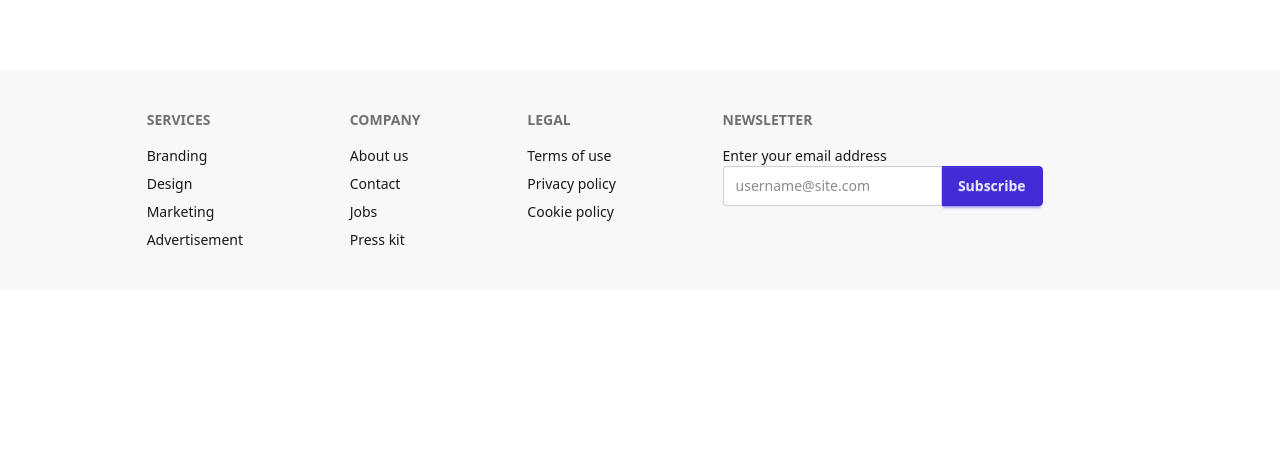
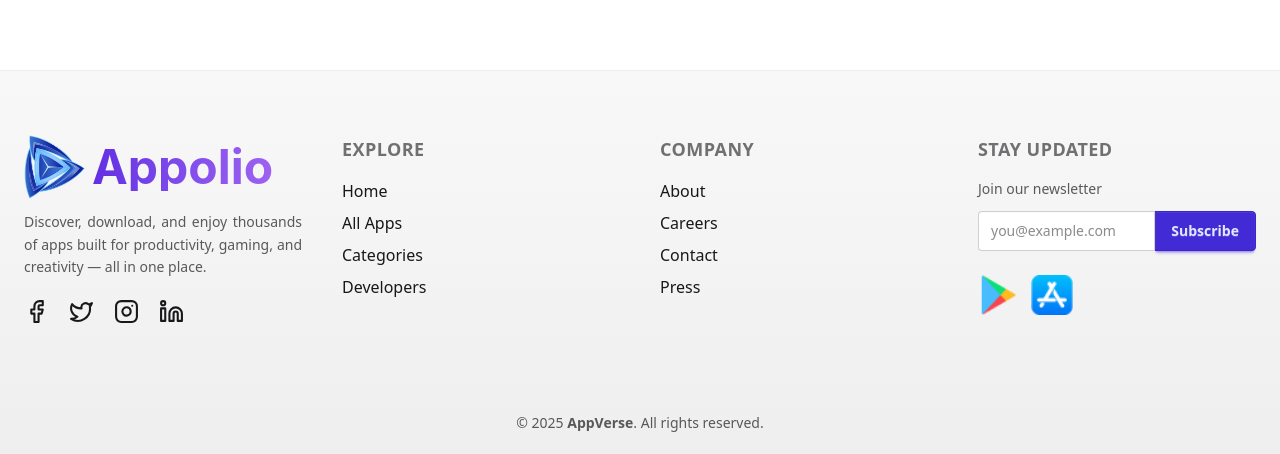
Before and after one commit to alhasandhali/appolio, a React (Vite) app: page / in a window 1280 px wide. Shown: the part 2391-2845 px from the top of the page. Before the commit the page ends 2681 px from the top, so only its background shows below. Built offline with nearby package versions, Linux system fonts and the light colour scheme.

Commit message:
retouch and modify footer part

```diff
--- a/package.json
+++ b/package.json
@@ -16,6 +16,7 @@
     "@fortawesome/free-solid-svg-icons": "^7.1.0",
     "@fortawesome/react-fontawesome": "^3.1.0",
     "@tailwindcss/vite": "^4.1.14",
+    "lucide-react": "^0.546.0",
     "react": "^19.1.1",
     "react-dom": "^19.1.1",
     "react-router": "^7.9.4",
--- a/src/components/Footer/Footer.jsx
+++ b/src/components/Footer/Footer.jsx
@@ -1,45 +1,148 @@
 import React from "react";
+import { Mail, Facebook, Twitter, Instagram, Linkedin } from "lucide-react";
+import { Link } from "react-router";
+import logo from "../../assets/logo.png";
+import googlePlay from "../../assets/play-store-icon.png";
+import appStore from "../../assets/app-store-icon.png";
 
 const Footer = () => {
   return (
-    <div className="bg-base-200 text-base-content">
-      <footer className="footer sm:footer-horizontal p-10 w-10/12 m-auto">
-        <nav>
-          <h6 className="footer-title">Services</h6>
-          <a className="link link-hover">Branding</a>
-          <a className="link link-hover">Design</a>
-          <a className="link link-hover">Marketing</a>
-          <a className="link link-hover">Advertisement</a>
-        </nav>
-        <nav>
-          <h6 className="footer-title">Company</h6>
-          <a className="link link-hover">About us</a>
-          <a className="link link-hover">Contact</a>
-          <a className="link link-hover">Jobs</a>
-          <a className="link link-hover">Press kit</a>
-        </nav>
-        <nav>
-          <h6 className="footer-title">Legal</h6>
-          <a className="link link-hover">Terms of use</a>
-          <a className="link link-hover">Privacy policy</a>
-          <a className="link link-hover">Cookie policy</a>
-        </nav>
-        <form>
-          <h6 className="footer-title">Newsletter</h6>
-          <fieldset className="w-80">
-            <label>Enter your email address</label>
-            <div className="join">
+    <footer className="bg-gradient-to-b from-base-200 to-base-300 text-base-content border-t border-base-300">
+      <div className="max-w-7xl mx-auto px-6 py-16 grid grid-cols-1 md:grid-cols-4 gap-10">
+        {/* Brand */}
+        <div>
+          <Link to="/" className="flex items-center mb-3">
+            <img className="h-16" src={logo} alt="logo" />
+            <span className="ml-1 inter font-bold text-5xl bg-gradient-to-r from-[#632EE3] to-[#9F62F2] bg-clip-text text-transparent">
+              Appolio
+            </span>
+          </Link>
+          <p className="text-sm opacity-70 leading-relaxed text-justify">
+            Discover, download, and enjoy thousands of apps built for
+            productivity, gaming, and creativity — all in one place.
+          </p>
+          <div className="flex gap-5 mt-5">
+            <a href="#">
+              <Facebook size={25} className="hover:text-primary transition" />
+            </a>
+            <a href="#">
+              <Twitter size={25} className="hover:text-primary transition" />
+            </a>
+            <a href="#">
+              <Instagram size={25} className="hover:text-primary transition" />
+            </a>
+            <a href="#">
+              <Linkedin size={25} className="hover:text-primary transition" />
+            </a>
+          </div>
+        </div>
+        <div>
+          <h6 className="footer-title text-lg mb-4 font-semibold tracking-wide">
+            Explore
+          </h6>
+          <ul className="space-y-2">
+            <li>
+              <Link
+                to="/"
+                className="link link-hover hover:text-primary transition"
+              >
+                Home
+              </Link>
+            </li>
+            <li>
+              <Link
+                to="all-apps"
+                className="link link-hover hover:text-primary transition"
+              >
+                All Apps
+              </Link>
+            </li>
+            <li>
+              <Link
+                to="/"
+                className="link link-hover hover:text-primary transition"
+              >
+                Categories
+              </Link>
+            </li>
+            <li>
+              <Link
+                target="_blank"
+                to="https://developer.android.com/"
+                className="link link-hover hover:text-primary transition"
+              >
+                Developers
+              </Link>
+            </li>
+          </ul>
+        </div>
+        <div>
+          <h6 className="footer-title text-lg mb-4 font-semibold tracking-wide">
+            Company
+          </h6>
+          <ul className="space-y-2">
+            <li>
+              <a className="link link-hover hover:text-primary transition">
+                About
+              </a>
+            </li>
+            <li>
+              <a className="link link-hover hover:text-primary transition">
+                Careers
+              </a>
+            </li>
+            <li>
+              <a className="link link-hover hover:text-primary transition">
+                Contact
+              </a>
+            </li>
+            <li>
+              <a className="link link-hover hover:text-primary transition">
+                Press
+              </a>
+            </li>
+          </ul>
+        </div>
+        <div>
+          <h6 className="footer-title text-lg mb-4 font-semibold tracking-wide">
+            Stay Updated
+          </h6>
+          <form className="flex flex-col space-y-3">
+            <label className="text-sm text-base-content/70">
+              Join our newsletter
+            </label>
+            <div className="join w-full">
               <input
-                type="text"
-                placeholder="username@site.com"
-                className="input input-bordered join-item"
+                type="email"
+                placeholder="you@example.com"
+                className="input input-bordered join-item w-full"
               />
               <button className="btn btn-primary join-item">Subscribe</button>
             </div>
-          </fieldset>
-        </form>
-      </footer>
-    </div>
+          </form>
+          <div className="flex gap-3 mt-6">
+            <Link to="https://play.google.com/store/" target="_blank">
+              <img
+                src={googlePlay}
+                alt="google-play"
+                className="h-10 hover:opacity-80 transition"
+              />
+            </Link>
+            <Link target="_blank" to="https://www.apple.com/app-store/">
+              <img
+                src={appStore}
+                alt="app-store"
+                className="h-10 hover:opacity-80 transition"
+              />
+            </Link>
+          </div>
+        </div>
+      </div>
+      <div className="border-t border-base-300 py-6 text-center text-sm text-base-content/70">
+        © {new Date().getFullYear()}{" "}
+        <span className="font-semibold">AppVerse</span>. All rights reserved.
+      </div>
+    </footer>
   );
 };
 
```
Also changed, not shown: 1 other file (tests, documents, lock files or other folders).
